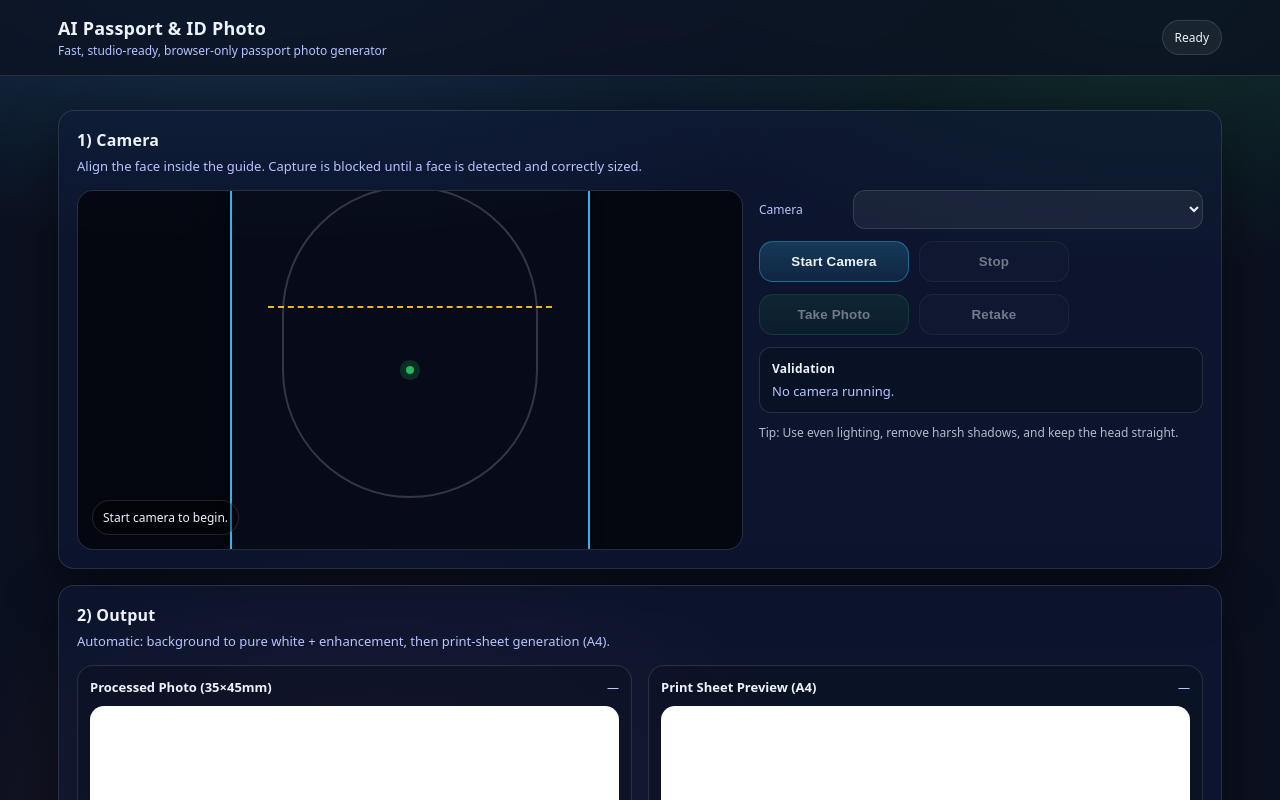
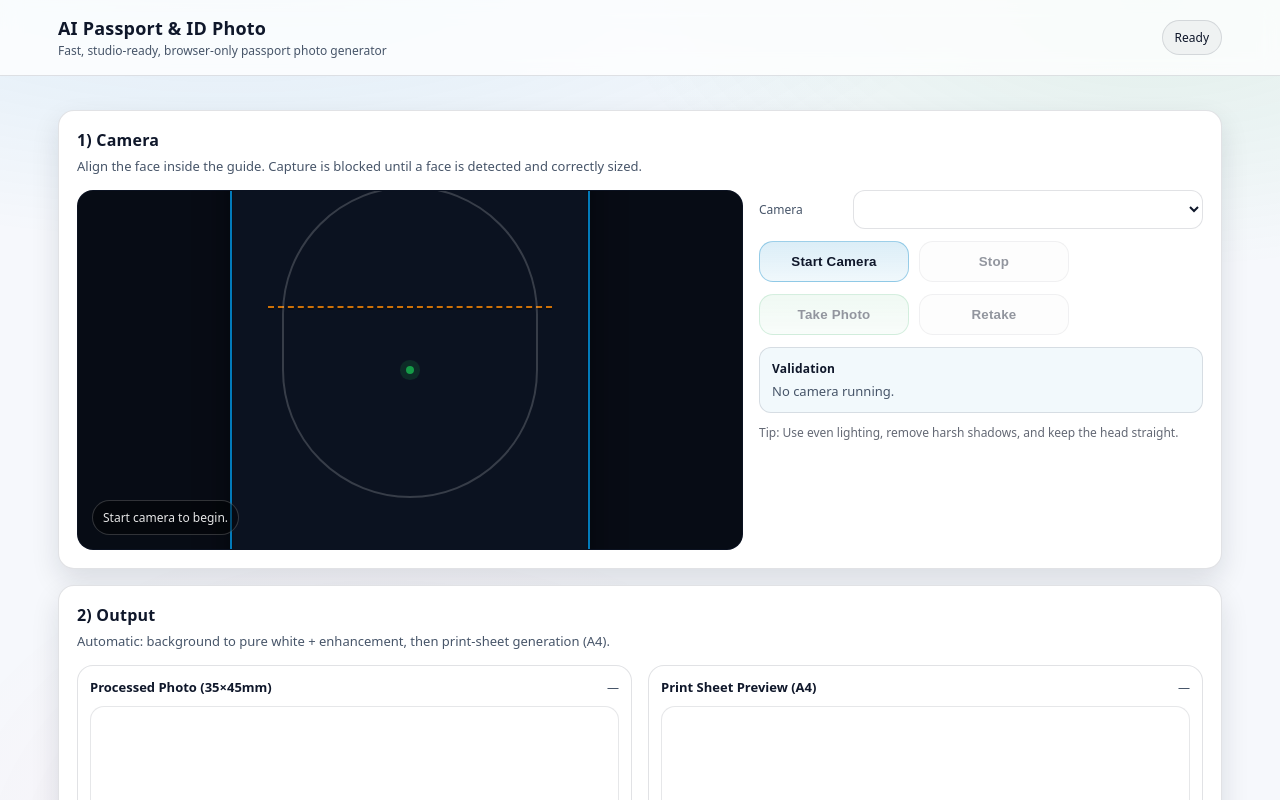
Before and after one commit to asad200-stack/passport_id, a plain HTML site: page index.html in a window 1280 px wide. Shown: the top 800 px of the page. Drawn offline with nearby package versions, Linux system fonts and the light colour scheme.

Commit message:
Add files via upload

```diff
--- a/app.js
+++ b/app.js
@@ -86,20 +86,20 @@
   function setStatus(text, kind = "info") {
     statusPill.textContent = text;
     const map = {
-      info: "rgba(255,255,255,.06)",
-      ok: "rgba(34,197,94,.16)",
-      warn: "rgba(251,191,36,.16)",
-      bad: "rgba(251,113,133,.16)",
+      info: "rgba(15,23,42,.04)",
+      ok: "rgba(22,163,74,.14)",
+      warn: "rgba(217,119,6,.14)",
+      bad: "rgba(225,29,72,.14)",
     };
     statusPill.style.background = map[kind] || map.info;
     statusPill.style.borderColor =
       kind === "ok"
-        ? "rgba(34,197,94,.45)"
+        ? "rgba(22,163,74,.35)"
         : kind === "warn"
-          ? "rgba(251,191,36,.45)"
+          ? "rgba(217,119,6,.35)"
           : kind === "bad"
-            ? "rgba(251,113,133,.45)"
-            : "rgba(255,255,255,.12)";
+            ? "rgba(225,29,72,.35)"
+            : "rgba(15,23,42,.12)";
   }
 
   function setValidation(text, kind = "info") {
--- a/styles.css
+++ b/styles.css
@@ -1,15 +1,16 @@
 :root{
-  --bg:#0b1020;
-  --panel:#0f1733;
-  --card:#101a3a;
-  --text:#eef2ff;
-  --muted:#b9c3ff;
-  --line:rgba(255,255,255,.12);
-  --accent:#38bdf8;
-  --accent2:#22c55e;
-  --danger:#fb7185;
-  --warn:#fbbf24;
-  --shadow:0 18px 55px rgba(0,0,0,.45);
+  /* Light theme (always) */
+  --bg:#f6f8fc;
+  --panel:#ffffff;
+  --card:#ffffff;
+  --text:#0f172a;
+  --muted:#475569;
+  --line:rgba(15,23,42,.12);
+  --accent:#0284c7;
+  --accent2:#16a34a;
+  --danger:#e11d48;
+  --warn:#d97706;
+  --shadow:0 12px 28px rgba(15,23,42,.12);
   --radius:16px;
   --radius2:12px;
 }
@@ -21,15 +22,15 @@ body{
   font-family: ui-sans-serif, system-ui, -apple-system, Segoe UI, Roboto, Arial, "Noto Sans", "Apple Color Emoji", "Segoe UI Emoji";
   color:var(--text);
   background:
-    radial-gradient(1200px 500px at 20% -10%, rgba(56,189,248,.25), transparent 65%),
-    radial-gradient(900px 450px at 90% 0%, rgba(34,197,94,.18), transparent 60%),
-    radial-gradient(800px 600px at 30% 110%, rgba(251,113,133,.12), transparent 60%),
+    radial-gradient(1200px 500px at 18% -10%, rgba(2,132,199,.12), transparent 65%),
+    radial-gradient(900px 450px at 90% 0%, rgba(22,163,74,.10), transparent 60%),
+    radial-gradient(800px 600px at 30% 110%, rgba(225,29,72,.06), transparent 60%),
     var(--bg);
 }
 
 .topbar{
   position:sticky; top:0; z-index:10;
-  background: rgba(11,16,32,.75);
+  background: rgba(255,255,255,.78);
   backdrop-filter: blur(10px);
   border-bottom:1px solid var(--line);
 }
@@ -48,7 +49,7 @@ body{
   padding:8px 12px;
   border-radius:999px;
   border:1px solid var(--line);
-  background: rgba(255,255,255,.06);
+  background: rgba(15,23,42,.04);
   font-size:12px;
   white-space:nowrap;
 }
@@ -60,7 +61,7 @@ body{
 }
 
 .panel{
-  background: rgba(16,26,58,.55);
+  background: var(--panel);
   border: 1px solid var(--line);
   border-radius: var(--radius);
   box-shadow: var(--shadow);
@@ -85,7 +86,7 @@ body{
   border-radius: var(--radius);
   overflow:hidden;
   border:1px solid var(--line);
-  background: rgba(0,0,0,.25);
+  background: #0b1220;
   min-height: 360px;
 }
 .cameraVideo{
@@ -93,7 +94,7 @@ body{
   height:100%;
   display:block;
   object-fit:cover;
-  background: rgba(0,0,0,.25);
+  background: #0b1220;
 }
 .hint{
   position:absolute;
@@ -101,8 +102,9 @@ body{
   padding:8px 10px;
   border-radius:999px;
   font-size:12px;
-  border:1px solid var(--line);
-  background: rgba(0,0,0,.35);
+  border:1px solid rgba(255,255,255,.18);
+  background: rgba(0,0,0,.40);
+  color: rgba(255,255,255,.90);
 }
 
 .overlay{
@@ -118,24 +120,24 @@ body{
   aspect-ratio: 35 / 45;
   border-radius: 14px;
   outline: 999px solid rgba(0,0,0,.35);
-  border: 2px solid rgba(56,189,248,.95);
+  border: 2px solid rgba(2,132,199,.92);
   box-shadow: 0 0 0 1px rgba(0,0,0,.15) inset, 0 12px 35px rgba(0,0,0,.45);
   position:relative;
 }
 .overlay__centerDot{
   width:8px;height:8px;border-radius:50%;
-  background: rgba(34,197,94,.95);
+  background: rgba(22,163,74,.95);
   position:absolute;
   left:50%; top:50%;
   transform: translate(-50%,-50%);
-  box-shadow: 0 0 0 6px rgba(34,197,94,.18);
+  box-shadow: 0 0 0 6px rgba(22,163,74,.18);
 }
 .overlay__eyeLine{
   position:absolute;
   left:10%; right:10%;
   top:36%;
   height:0;
-  border-top:2px dashed rgba(251,191,36,.95);
+  border-top:2px dashed rgba(217,119,6,.95);
   filter: drop-shadow(0 2px 0 rgba(0,0,0,.25));
 }
 .overlay__headGuide{
@@ -161,7 +163,7 @@ body{
   padding:10px 12px;
   border-radius: 12px;
   border:1px solid var(--line);
-  background: rgba(255,255,255,.06);
+  background: #ffffff;
   color:var(--text);
   outline:none;
 }
@@ -170,7 +172,7 @@ body{
 .btn{
   appearance:none;
   border: 1px solid var(--line);
-  background: rgba(255,255,255,.06);
+  background: #ffffff;
   color: var(--text);
   padding: 12px 14px;
   border-radius: 14px;
@@ -184,26 +186,26 @@ body{
   cursor:not-allowed;
 }
 .btn--primary{
-  border-color: rgba(56,189,248,.4);
-  background: linear-gradient(180deg, rgba(56,189,248,.22), rgba(56,189,248,.10));
+  border-color: rgba(2,132,199,.35);
+  background: linear-gradient(180deg, rgba(2,132,199,.14), rgba(2,132,199,.06));
 }
 .btn--accent{
-  border-color: rgba(34,197,94,.4);
-  background: linear-gradient(180deg, rgba(34,197,94,.22), rgba(34,197,94,.10));
+  border-color: rgba(22,163,74,.35);
+  background: linear-gradient(180deg, rgba(22,163,74,.14), rgba(22,163,74,.06));
 }
 .btn--ghost{
-  background: rgba(255,255,255,.03);
+  background: rgba(15,23,42,.02);
 }
 
 .msgBox{
   padding:12px;
   border-radius: var(--radius2);
   border:1px solid var(--line);
-  background: rgba(0,0,0,.18);
+  background: rgba(2,132,199,.05);
 }
 .msgBox__title{font-weight:800; font-size:12px; letter-spacing:.2px; margin-bottom:6px}
 .msgBox__body{font-size:13px; line-height:1.35; color:var(--muted)}
-.smallNote{font-size:12px; color:rgba(238,242,255,.75); line-height:1.35}
+.smallNote{font-size:12px; color:rgba(15,23,42,.65); line-height:1.35}
 
 .outputGrid{
   display:grid;
@@ -216,7 +218,7 @@ body{
 .outputBox{
   border-radius: var(--radius);
   border:1px solid var(--line);
-  background: rgba(0,0,0,.14);
+  background: var(--card);
   padding: 12px;
 }
 .outputBox__head{
@@ -233,7 +235,7 @@ body{
   width:100%;
   display:block;
   border-radius: 14px;
-  border:1px solid rgba(255,255,255,.10);
+  border:1px solid rgba(15,23,42,.10);
   background: #fff;
 }
 .canvas--photo{
@@ -247,7 +249,7 @@ body{
 
 .footer{
   margin-top:16px;
-  color: rgba(238,242,255,.7);
+  color: rgba(15,23,42,.65);
   font-size: 12px;
   text-align:center;
 }
```
